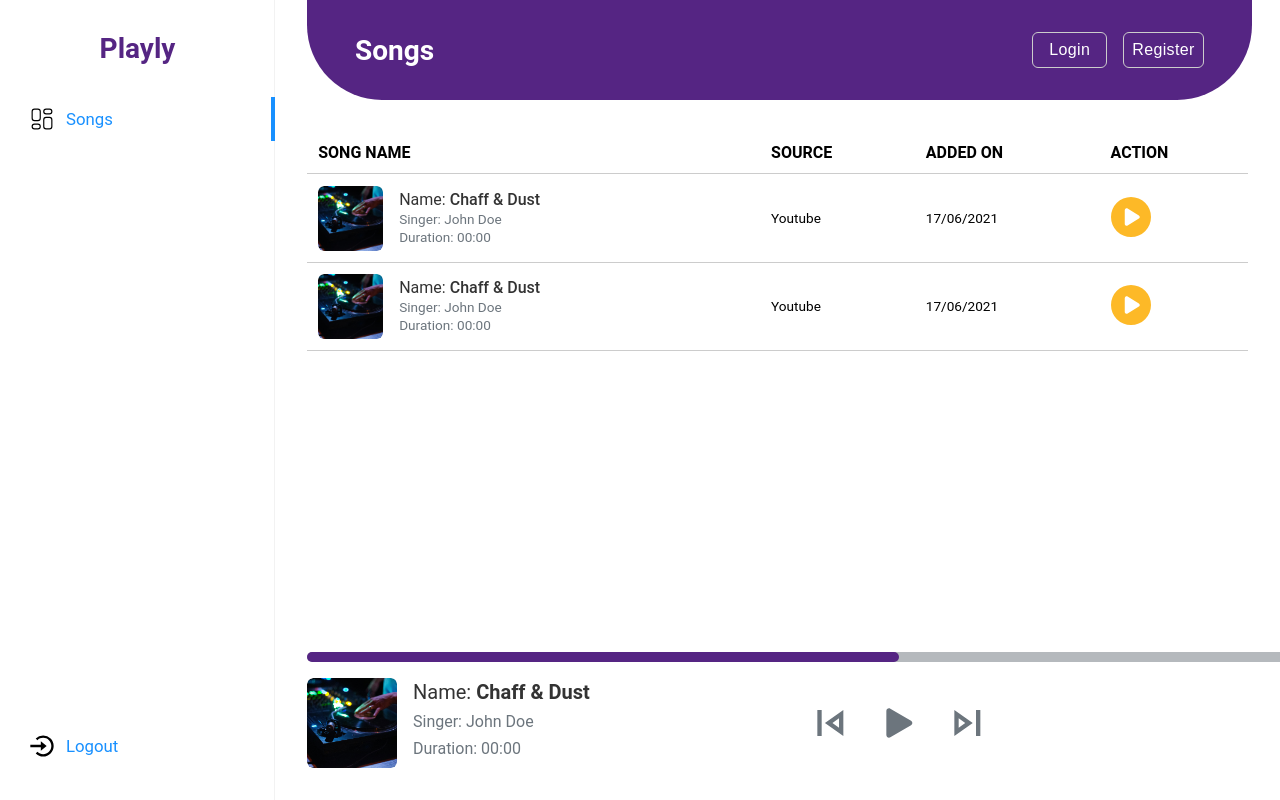
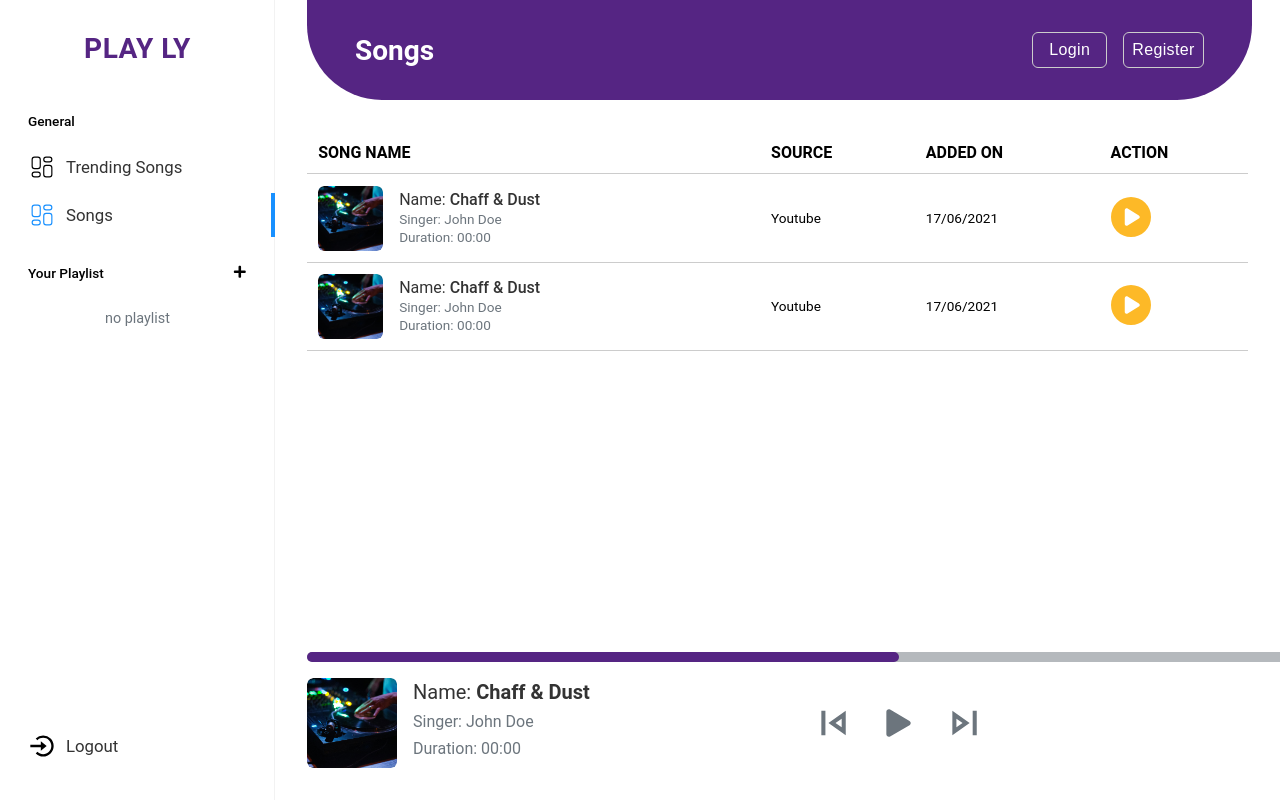
Before and after one commit to abhishekbadole12/PlayLy, a React (Vite) app: page /dashboard in a window 1280 px wide. Built offline with nearby package versions, Linux system fonts and the light colour scheme.

Commit message:
UI: aside playlist UI created

```diff
--- a/src/components/Footer/Footer.module.css
+++ b/src/components/Footer/Footer.module.css
@@ -96,7 +96,7 @@ footer {
 /* ----------   Buttons   ---------- */
 
 .playLogicButtonContainer {
-    font-size: 3.25rem;
+    font-size: 3.05rem;
     display: flex;
     gap: 16.67px;
     position: absolute;
--- a/src/components/Header/Header.jsx
+++ b/src/components/Header/Header.jsx
@@ -1,3 +1,4 @@
+import { Link } from "react-router-dom";
 import styles from "./Header.module.css"
 
 function Header() {
@@ -7,9 +8,13 @@ function Header() {
             <h5 className={styles.headerTitle}>Songs</h5>
 
             <div>
-                <button>Login</button>
+                <Link to="/signin">
+                    <button>Login</button>
+                </Link>
 
-                <button>Register</button>
+                <Link to="/signup">
+                    <button>Register</button>
+                </Link>
             </div>
 
         </header>
--- a/src/components/SideMenu/SideMenu.jsx
+++ b/src/components/SideMenu/SideMenu.jsx
@@ -1,17 +1,45 @@
 import styles from "./SideMenu.module.css"
 import { CiGrid42 } from "react-icons/ci";
 import { BiLogInCircle } from "react-icons/bi";
+import { FaPlus } from "react-icons/fa";
 
 export default function SideMenu() {
+
+    const currentRoute = '/songs';
+
+    const your_playlist = []
+
     return (
         <aside className={styles.sideMenu}>
-            <h2 className={styles.projectTitle}>Playly</h2>
+
+            <h2 className={styles.projectTitle}>PLAY LY</h2>
 
             <ul className={styles.asideItems}>
-                <li className={styles.asideItem}>
+
+                <p className={styles.asideItemTitle}>General</p>
+
+                <li className={`${styles.asideItem} ${currentRoute === '/trending-songs' && styles.activeItem}`}>
+                    <CiGrid42 />
+                    <p>Trending Songs</p>
+                </li>
+
+                <li className={`${styles.asideItem} ${currentRoute === '/songs' && styles.activeItem}`}>
                     <CiGrid42 />
                     <p>Songs</p>
                 </li>
+
+                <p className={styles.asideItemTitle}>Your Playlist <div className={styles.addPlaylist}><FaPlus className={styles.addIcon}/></div></p>
+
+                {your_playlist.length === 0 ? (
+                    <p className={styles.empty}>no playlist</p>
+                ) : (
+                    <li className={`${styles.asideItem} ${currentRoute === '/trending-songs' && styles.activeItem}`}>
+                        <CiGrid42 />
+                        <p>favourate</p>
+                    </li>
+                )}
+
+                {/* Logout */}
 
                 <li className={styles.asideItem}>
                     <BiLogInCircle />
--- a/src/components/SideMenu/SideMenu.module.css
+++ b/src/components/SideMenu/SideMenu.module.css
@@ -11,37 +11,65 @@
     font-size: 1.75rem;
     font-weight: 700;
     margin-bottom: 2rem;
+    letter-spacing: .5px;
 }
 
 .asideItems {
     list-style: none;
-    cursor: pointer;
 }
 
-.sideMenu .asideItem {
+.asideItem {
     display: flex;
     align-items: center;
-    border-right: 4px solid #1890FF;
     gap: 10px;
     padding: .5rem 1.75rem;
+    cursor: pointer;
+    margin-bottom: 0.25rem;
 }
 
-.asideItem {}
-
 .asideItem p {
-    color: #1890FF;
+    color: var(--primary-text-color);
     font-size: 1.05rem;
-    font-weight: 400;
 }
 
 .asideItem svg {
     font-size: 1.75rem;
 }
 
+.asideItemTitle {
+    padding: 1rem 1.75rem;
+    font-size: .85rem;
+    font-weight: 500;
+    margin: .75rem 0 0;
+    display: flex;
+    align-items: center;
+    justify-content: space-between;
+}
+
+.addPlaylist {
+    margin-left: auto;
+    cursor: pointer;
+}
+
+/* For empty */
+.empty {
+    text-align: center;
+    font-size: 0.9rem;
+    margin-top: 0.75rem;
+    color: var(--secondary-text-color);
+}
+
+/* active Item */
+.activeItem {
+    color: #1890FF;
+    border-right: 4px solid #1890FF;
+}
+
 /* ----------- Footer ( Logout Button) ---------- */
 
 .sideMenu .asideItem:last-child {
     border: none;
+    margin-bottom: 0;
     bottom: 2rem;
     position: fixed;
 }
--- a/src/pages/Auth/SignIn.jsx
+++ b/src/pages/Auth/SignIn.jsx
@@ -1,6 +1,7 @@
 import React, { useState } from 'react';
 import styles from "./auth.module.css";
 import { FaEye, FaEyeSlash } from 'react-icons/fa';
+import { Link } from 'react-router-dom';
 
 export default function SignIn() {
   const [passwordVisible, setPasswordVisible] = useState(false);
@@ -30,6 +31,8 @@ export default function SignIn() {
           </div>
         </div>
 
+        <p className={styles.label}>~ To register <Link to="/signup"><i>Click here</i></Link></p>
+
         <button>Sign In</button>
 
       </div>
--- a/src/pages/Auth/SignUp.jsx
+++ b/src/pages/Auth/SignUp.jsx
@@ -1,6 +1,7 @@
 import React, { useState } from 'react'
 import styles from "./auth.module.css";
 import { FaEye, FaEyeSlash } from 'react-icons/fa';
+import { Link } from 'react-router-dom';
 
 export default function SignUp() {
   const [passwordVisible, setPasswordVisible] = useState(false);
@@ -43,6 +44,8 @@ export default function SignUp() {
           </div>
         </div>
 
+        <p className={styles.label}>~ Already have account <Link to="/signin"><i>Click here</i></Link></p>
+
         <button>Sign Up</button>
 
       </div>
--- a/src/pages/Auth/auth.module.css
+++ b/src/pages/Auth/auth.module.css
@@ -61,6 +61,14 @@
     height: 18px;
 }
 
+.label{
+    font-size: .95rem;
+}
+.label i{
+    font-size: .85rem;
+    font-weight: 500;
+}
+
 .login button {
     width: 100%;
     padding: 14px 0;
@@ -71,7 +79,7 @@
     font-size: 1rem;
     font-weight: 600;
     cursor: pointer;
-    margin-top: 0.5rem;
+    margin-top: 0.15rem;
     transition: background-color 0.3s ease;
 }
 
```
